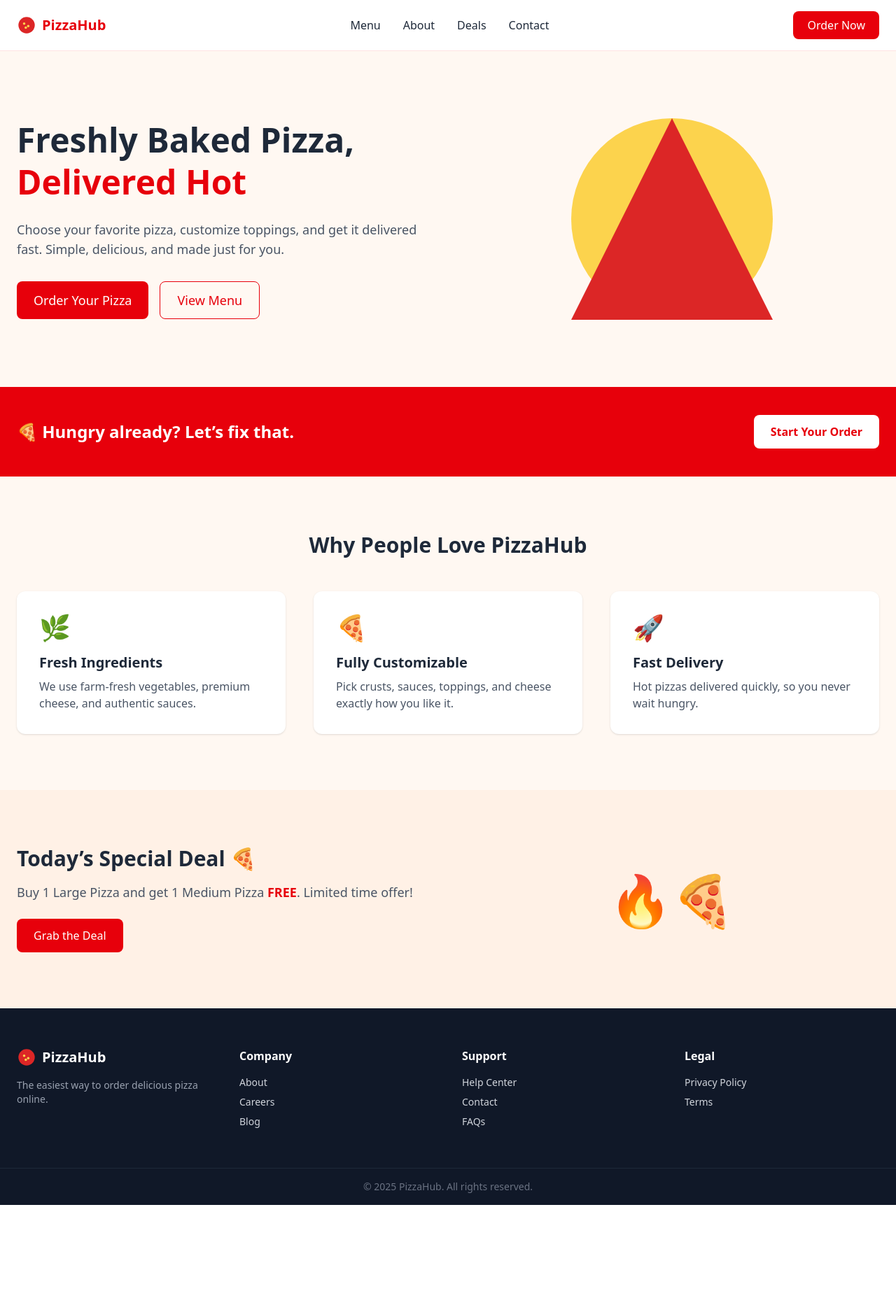
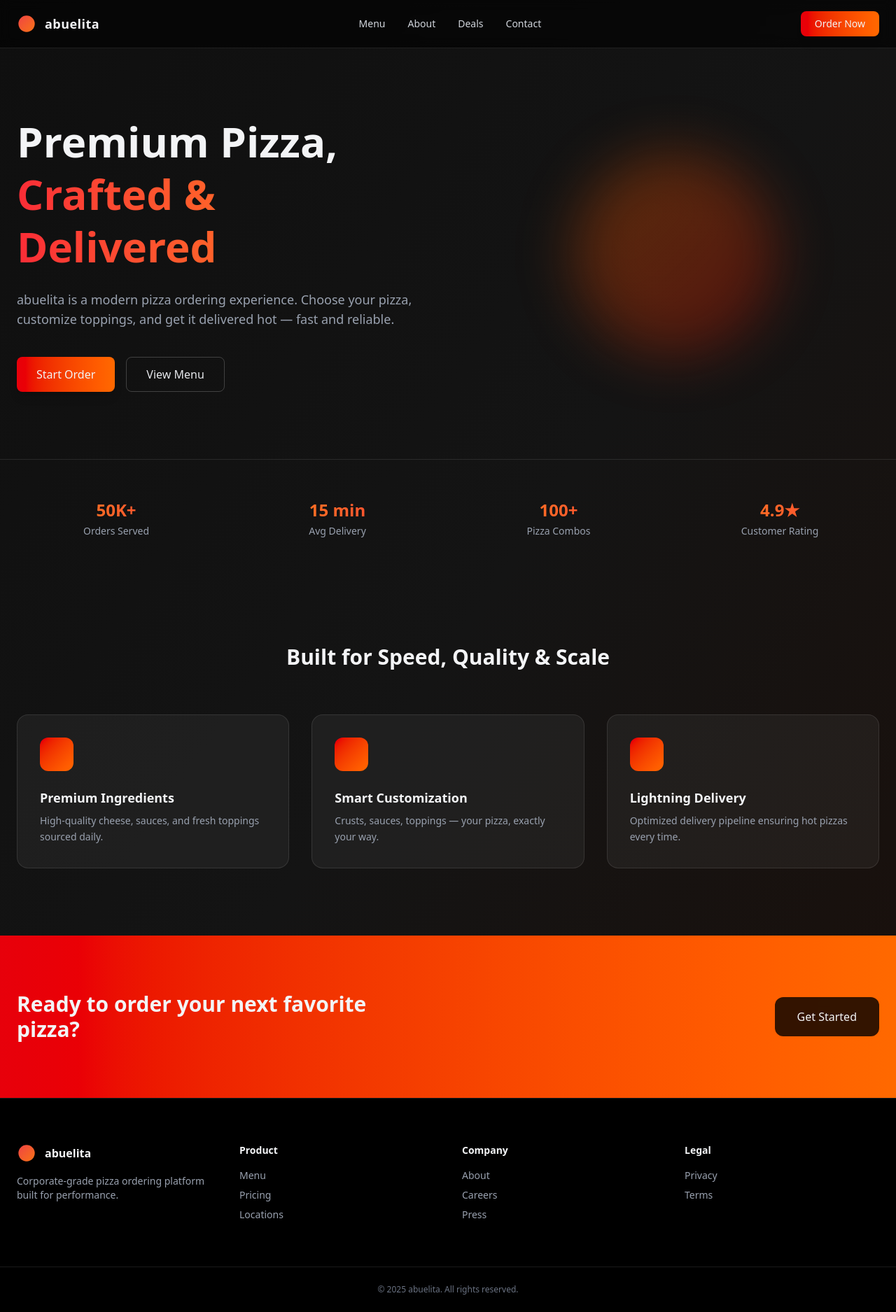
Before and after one commit to Thedrogon/abuelita, a React (Vite) app: page / in a window 1280 px wide. Shown: the whole page at 70% size. Before the commit the page ends 1722 px from the top, so only its background shows below. Built offline with nearby package versions, Linux system fonts and the light colour scheme.

Commit message:
landing tempo

```diff
--- a/package.json
+++ b/package.json
@@ -12,6 +12,7 @@
   },
   "dependencies": {
     "@tailwindcss/vite": "^4.1.18",
+    "fastify": "^5.6.2",
     "react": "^19.2.0",
     "react-dom": "^19.2.0",
     "tailwindcss": "^4.1.18"
--- a/src/components/LandingPage.jsx
+++ b/src/components/LandingPage.jsx
@@ -1,206 +1,207 @@
 export default function LandingPage() {
   return (
-    <div className="min-h-screen bg-[#FFF8F2] text-gray-800">
-      {/* ================= NAVBAR ================= */}
-      <nav className="sticky top-0 z-50 bg-white border-b border-red-100">
+    <div className="min-h-screen bg-linear-to-br from-[#0f0f0f] via-[#141414] to-[#1a0f0a] text-gray-100">
+      <Navbar />
+      <Hero />
+      <Stats />
+      <Features />
+      <CTA />
+      <Footer />
+    </div>
+  );
+}
+
+/* ================= NAVBAR ================= */
+function Navbar() {
+  return (
+    <nav className="sticky top-0 z-50 bg-black/60 backdrop-blur border-b border-white/10">
       <div className="max-w-7xl mx-auto px-6 py-4 flex items-center justify-between">
-          <div className="flex items-center gap-2">
-            <PizzaLogo />
-            <span className="text-xl font-bold text-red-600">
-              PizzaHub
-            </span>
+        <div className="flex items-center gap-3">
+          <Logo />
+          <span className="text-lg font-semibold tracking-wide">abuelita</span>
         </div>
 
-          <div className="hidden md:flex gap-8 font-medium">
-            <a href="#menu" className="hover:text-red-600">Menu</a>
-            <a href="#about" className="hover:text-red-600">About</a>
-            <a href="#deals" className="hover:text-red-600">Deals</a>
-            <a href="#contact" className="hover:text-red-600">Contact</a>
+        <div className="hidden md:flex items-center gap-8 text-sm text-gray-300">
+          <a className="hover:text-white">Menu</a>
+          <a className="hover:text-white">About</a>
+          <a className="hover:text-white">Deals</a>
+          <a className="hover:text-white">Contact</a>
         </div>
 
-          <button className="bg-red-600 text-white px-5 py-2 rounded-lg hover:bg-red-700 transition">
+        <button className="px-5 py-2 rounded-lg bg-linear-to-r from-red-600 to-orange-500 text-sm font-medium shadow-lg hover:opacity-90">
           Order Now
         </button>
       </div>
     </nav>
+  );
+}
 
-      {/* ================= HERO ================= */}
-      <section className="max-w-7xl mx-auto px-6 py-20 grid md:grid-cols-2 gap-12 items-center">
+/* ================= HERO ================= */
+function Hero() {
+  return (
+    <section className="max-w-7xl mx-auto px-6 py-24 grid lg:grid-cols-2 gap-16 items-center">
       <div>
-          <h1 className="text-4xl md:text-5xl font-extrabold leading-tight">
-            Freshly Baked Pizza,
-            <span className="text-red-600"> Delivered Hot</span>
+        <h1 className="text-4xl md:text-5xl xl:text-6xl font-bold leading-tight">
+          Premium Pizza,
+          <span className="block bg-linear-to-r from-red-500 to-orange-400 bg-clip-text text-transparent">
+            Crafted & Delivered
+          </span>
         </h1>
-
-          <p className="mt-6 text-lg text-gray-600 max-w-xl">
-            Choose your favorite pizza, customize toppings, and get it
-            delivered fast. Simple, delicious, and made just for you.
+        <p className="mt-6 text-gray-400 max-w-xl text-lg">
+          abuelita is a modern pizza ordering experience. Choose your pizza,
+          customize toppings, and get it delivered hot — fast and reliable.
         </p>
-
-          <div className="mt-8 flex gap-4">
-            <button className="bg-red-600 text-white px-6 py-3 rounded-lg text-lg hover:bg-red-700">
-              Order Your Pizza
+        <div className="mt-10 flex flex-col sm:flex-row gap-4">
+          <button className="px-7 py-3 rounded-lg bg-linear-to-r from-red-600 to-orange-500 font-medium shadow-lg">
+            Start Order
           </button>
-            <button className="border border-red-600 text-red-600 px-6 py-3 rounded-lg text-lg hover:bg-red-50">
+          <button className="px-7 py-3 rounded-lg border border-white/20 text-gray-200 hover:bg-white/5">
             View Menu
           </button>
         </div>
       </div>
 
-        <div className="flex justify-center">
-          <PizzaHeroSVG />
+      <div className="relative flex justify-center">
+        <HeroPizza />
       </div>
     </section>
+  );
+}
 
-      {/* ================= CTA STRIP ================= */}
-      <section className="bg-red-600 text-white">
-        <div className="max-w-7xl mx-auto px-6 py-10 flex flex-col md:flex-row items-center justify-between gap-6">
-          <h2 className="text-2xl font-bold">
-            🍕 Hungry already? Let’s fix that.
-          </h2>
-          <button className="bg-white text-red-600 px-6 py-3 rounded-lg font-semibold hover:bg-red-50">
-            Start Your Order
-          </button>
+/* ================= STATS ================= */
+function Stats() {
+  return (
+    <section className="border-t border-white/10">
+      <div className="max-w-7xl mx-auto px-6 py-14 grid grid-cols-2 md:grid-cols-4 gap-8 text-center">
+        <Stat value="50K+" label="Orders Served" />
+        <Stat value="15 min" label="Avg Delivery" />
+        <Stat value="100+" label="Pizza Combos" />
+        <Stat value="4.9★" label="Customer Rating" />
       </div>
     </section>
+  );
+}
 
-      {/* ================= ABOUT ================= */}
-      <section id="about" className="max-w-7xl mx-auto px-6 py-20">
-        <h2 className="text-3xl font-bold text-center mb-12">
-          Why People Love PizzaHub
-        </h2>
-
-        <div className="grid md:grid-cols-3 gap-10">
-          <Feature
-            title="Fresh Ingredients"
-            description="We use farm-fresh vegetables, premium cheese, and authentic sauces."
-            icon={<LeafSVG />}
-          />
-          <Feature
-            title="Fully Customizable"
-            description="Pick crusts, sauces, toppings, and cheese exactly how you like it."
-            icon={<SliceSVG />}
-          />
-          <Feature
-            title="Fast Delivery"
-            description="Hot pizzas delivered quickly, so you never wait hungry."
-            icon={<DeliverySVG />}
-          />
-        </div>
-      </section>
-
-      {/* ================= AD / DEALS ================= */}
-      <section id="deals" className="bg-[#FFF1E6]">
-        <div className="max-w-7xl mx-auto px-6 py-20 grid md:grid-cols-2 gap-12 items-center">
+function Stat({ value, label }) {
+  return (
     <div>
-            <h2 className="text-3xl font-bold">
-              Today’s Special Deal 🍕
-            </h2>
-            <p className="mt-4 text-lg text-gray-600">
-              Buy 1 Large Pizza and get 1 Medium Pizza
-              <span className="font-semibold text-red-600"> FREE</span>.
-              Limited time offer!
+      <p className="text-2xl font-semibold bg-linear-to-r from-orange-400 to-red-500 bg-clip-text text-transparent">
+        {value}
       </p>
-            <button className="mt-6 bg-red-600 text-white px-6 py-3 rounded-lg hover:bg-red-700">
-              Grab the Deal
-            </button>
-          </div>
-
-          <div className="flex justify-center">
-            <DealSVG />
-          </div>
-        </div>
-      </section>
-
-      {/* ================= FOOTER ================= */}
-      <footer className="bg-gray-900 text-gray-300">
-        <div className="max-w-7xl mx-auto px-6 py-14 grid md:grid-cols-4 gap-10">
-          <div>
-            <div className="flex items-center gap-2 mb-4">
-              <PizzaLogo />
-              <span className="text-xl font-bold text-white">
-                PizzaHub
-              </span>
-            </div>
-            <p className="text-sm text-gray-400">
-              The easiest way to order delicious pizza online.
-            </p>
-          </div>
-
-          <FooterColumn title="Company" links={["About", "Careers", "Blog"]} />
-          <FooterColumn title="Support" links={["Help Center", "Contact", "FAQs"]} />
-          <FooterColumn title="Legal" links={["Privacy Policy", "Terms"]} />
-        </div>
-
-        <div className="border-t border-gray-800 text-center py-4 text-sm text-gray-500">
-          © {new Date().getFullYear()} PizzaHub. All rights reserved.
-        </div>
-      </footer>
+      <p className="text-sm text-gray-400 mt-1">{label}</p>
     </div>
   );
 }
 
-/* ================= COMPONENTS ================= */
+/* ================= FEATURES ================= */
+function Features() {
+  return (
+    <section className="max-w-7xl mx-auto px-6 py-24">
+      <h2 className="text-3xl font-semibold text-center mb-16">
+        Built for Speed, Quality & Scale
+      </h2>
 
-function Feature({ title, description, icon }) {
+      <div className="grid md:grid-cols-3 gap-8">
+        <Feature
+          title="Premium Ingredients"
+          desc="High-quality cheese, sauces, and fresh toppings sourced daily."
+        />
+        <Feature
+          title="Smart Customization"
+          desc="Crusts, sauces, toppings — your pizza, exactly your way."
+        />
+        <Feature
+          title="Lightning Delivery"
+          desc="Optimized delivery pipeline ensuring hot pizzas every time."
+        />
+      </div>
+    </section>
+  );
+}
+
+function Feature({ title, desc }) {
   return (
-    <div className="bg-white rounded-xl p-8 shadow-sm hover:shadow-md transition">
-      <div className="mb-4">{icon}</div>
-      <h3 className="text-xl font-semibold mb-2">{title}</h3>
-      <p className="text-gray-600">{description}</p>
+    <div className="rounded-2xl p-8 bg-white/5 border border-white/10 hover:border-orange-500/40 transition">
+      <div className="h-12 w-12 rounded-xl bg-linear-to-br from-red-600 to-orange-500 mb-6" />
+      <h3 className="text-lg font-semibold mb-2">{title}</h3>
+      <p className="text-gray-400 text-sm leading-relaxed">{desc}</p>
     </div>
   );
 }
 
-function FooterColumn({ title, links }) {
+/* ================= CTA ================= */
+function CTA() {
+  return (
+    <section className="bg-linear-to-r from-red-600 to-orange-500">
+      <div className="max-w-7xl mx-auto px-6 py-20 flex flex-col md:flex-row items-center justify-between gap-8">
+        <h2 className="text-3xl font-semibold max-w-xl">
+          Ready to order your next favorite pizza?
+        </h2>
+        <button className="px-8 py-4 rounded-xl bg-black/80 backdrop-blur font-medium hover:bg-black">
+          Get Started
+        </button>
+      </div>
+    </section>
+  );
+}
+
+/* ================= FOOTER ================= */
+function Footer() {
+  return (
+    <footer className="border-t border-white/10 bg-black">
+      <div className="max-w-7xl mx-auto px-6 py-16 grid md:grid-cols-4 gap-10">
+        <div>
+          <div className="flex items-center gap-3 mb-4">
+            <Logo />
+            <span className="font-semibold">abuelita</span>
+          </div>
+          <p className="text-sm text-gray-400">
+            Corporate-grade pizza ordering platform built for performance.
+          </p>
+        </div>
+
+        <FooterCol title="Product" items={["Menu", "Pricing", "Locations"]} />
+        <FooterCol title="Company" items={["About", "Careers", "Press"]} />
+        <FooterCol title="Legal" items={["Privacy", "Terms"]} />
+      </div>
+
+      <div className="text-center text-xs text-gray-500 py-6 border-t border-white/10">
+        © {new Date().getFullYear()} abuelita. All rights reserved.
+      </div>
+    </footer>
+  );
+}
+
+function FooterCol({ title, items }) {
   return (
     <div>
-      <h4 className="font-semibold text-white mb-4">{title}</h4>
-      <ul className="space-y-2 text-sm">
-        {links.map(link => (
-          <li key={link} className="hover:text-white cursor-pointer">
-            {link}
-          </li>
+      <h4 className="text-sm font-semibold mb-4">{title}</h4>
+      <ul className="space-y-2 text-sm text-gray-400">
+        {items.map(i => (
+          <li key={i} className="hover:text-white cursor-pointer">{i}</li>
         ))}
       </ul>
     </div>
   );
 }
 
-/* ================= SVGs ================= */
-
-function PizzaLogo() {
+/* ================= SVG ================= */
+function Logo() {
   return (
     <svg width="28" height="28" viewBox="0 0 24 24" fill="none">
-      <circle cx="12" cy="12" r="10" fill="#DC2626" />
-      <circle cx="9" cy="10" r="1.5" fill="#FCD34D" />
-      <circle cx="14" cy="13" r="1.5" fill="#FCD34D" />
-      <circle cx="11" cy="15" r="1.5" fill="#FCD34D" />
+      <circle cx="12" cy="12" r="10" fill="url(#g)" />
+      <defs>
+        <linearGradient id="g" x1="0" y1="0" x2="1" y2="1">
+          <stop offset="0%" stopColor="#ef4444" />
+          <stop offset="100%" stopColor="#f97316" />
+        </linearGradient>
+      </defs>
     </svg>
   );
 }
 
-function PizzaHeroSVG() {
+function HeroPizza() {
   return (
-    <svg width="320" height="320" viewBox="0 0 200 200">
-      <circle cx="100" cy="100" r="90" fill="#FCD34D" />
-      <path d="M100 10 L190 190 L10 190 Z" fill="#DC2626" />
-    </svg>
+    <div className="relative w-72 h-72 rounded-full bg-linear-to-br from-orange-500/30 to-red-600/30 blur-2xl" />
   );
 }
-
-function LeafSVG() {
-  return <span className="text-4xl">🌿</span>;
-}
-
-function SliceSVG() {
-  return <span className="text-4xl">🍕</span>;
-}
-
-function DeliverySVG() {
-  return <span className="text-4xl">🚀</span>;
-}
-
-function DealSVG() {
-  return <span className="text-7xl">🔥🍕</span>;
-}
```
Also changed, not shown: 1 other file (tests, documents, lock files or other folders). Lines whose indentation alone changed are shown as unchanged.
